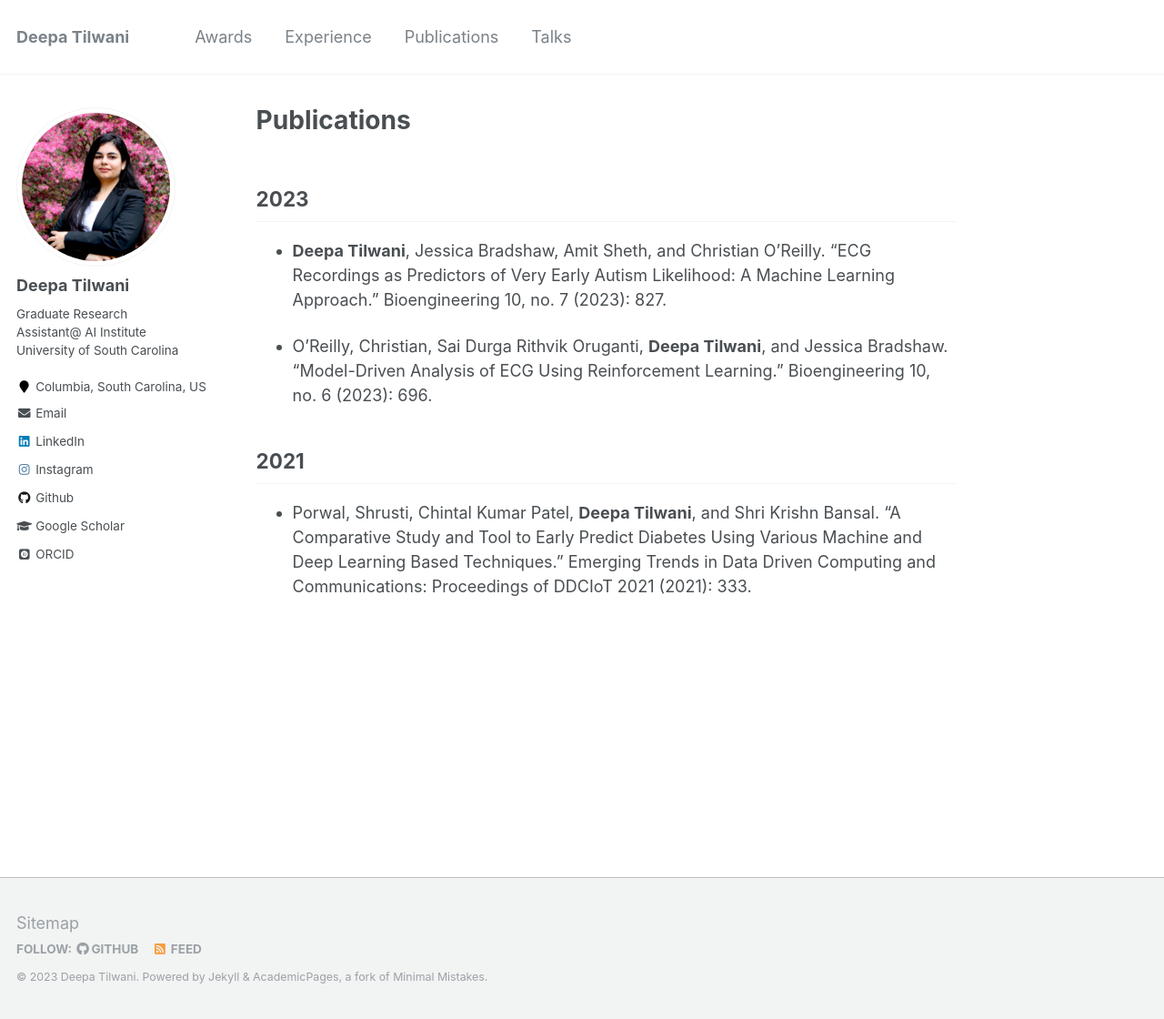
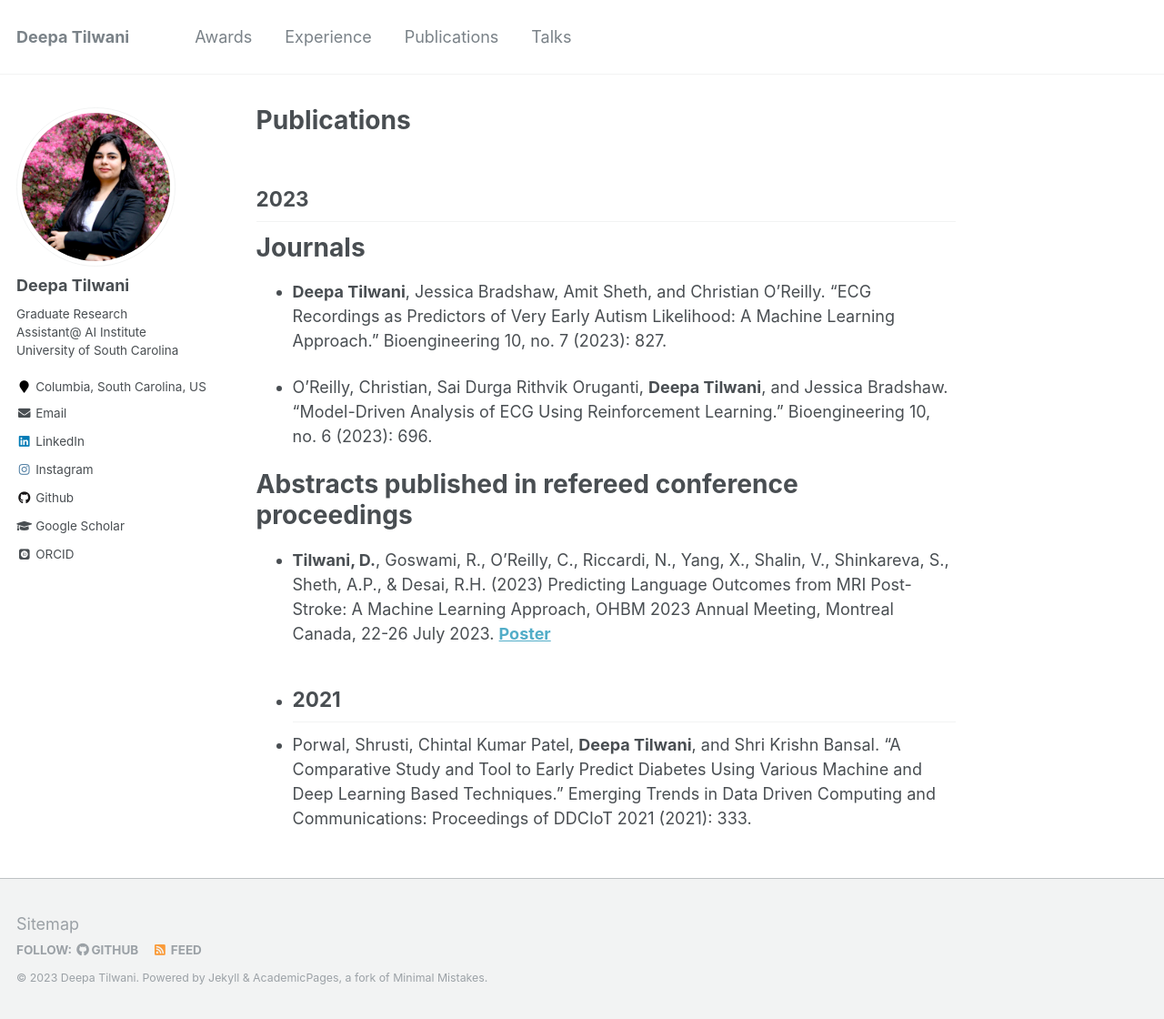
Before and after one commit to Deepa-Tilwani/deepa-tilwani.github.io, a Jekyll site: the page built from _pages/publications.md, in a window 1280 px wide and 1120 px high. Shown: the whole window at 91% size. Built offline with Jekyll 4.4.1, drawn with Linux system fonts in a browser that asks for light colours; some web fonts are replaced.

Commit message:
Update publications.md

```diff
--- a/_pages/publications.md
+++ b/_pages/publications.md
@@ -4,10 +4,14 @@ permalink: /publications/
 author_profile: true
 ---
 ## 2023
-
+# Journals
 * **Deepa Tilwani**, Jessica Bradshaw, Amit Sheth, and Christian O’Reilly. "ECG Recordings as Predictors of Very Early Autism Likelihood: A Machine Learning Approach." Bioengineering 10, no. 7 (2023): 827.
 
 * O’Reilly, Christian, Sai Durga Rithvik Oruganti, **Deepa Tilwani**, and Jessica Bradshaw. "Model-Driven Analysis of ECG Using Reinforcement Learning." Bioengineering 10, no. 6 (2023): 696.
 
+# Abstracts published in refereed conference proceedings
+* **Tilwani, D.**, Goswami, R., O'Reilly, C., Riccardi, N., Yang, X., Shalin, V., Shinkareva, S., Sheth, A.P., & Desai, R.H. (2023) Predicting Language Outcomes from MRI Post-Stroke: A Machine Learning Approach, OHBM 2023 Annual Meeting, Montreal Canada, 22-26 July 2023. [**Poster**](https://github.com/Deepa-Tilwani/MRI-lesion-sym-mapping/blob/6ff2503a230b46801d466195214a33dae0f3eaa8/Predicting%20Language%20Outcomes%20from%20MRI%20Post-Stroke%20A%20Machine%20Learning%20Approach.pdf)
+
+*
 ## 2021
 * Porwal, Shrusti, Chintal Kumar Patel, **Deepa Tilwani**, and Shri Krishn Bansal. "A Comparative Study and Tool to Early Predict Diabetes Using Various Machine and Deep Learning Based Techniques." Emerging Trends in Data Driven Computing and Communications: Proceedings of DDCIoT 2021 (2021): 333.
```
